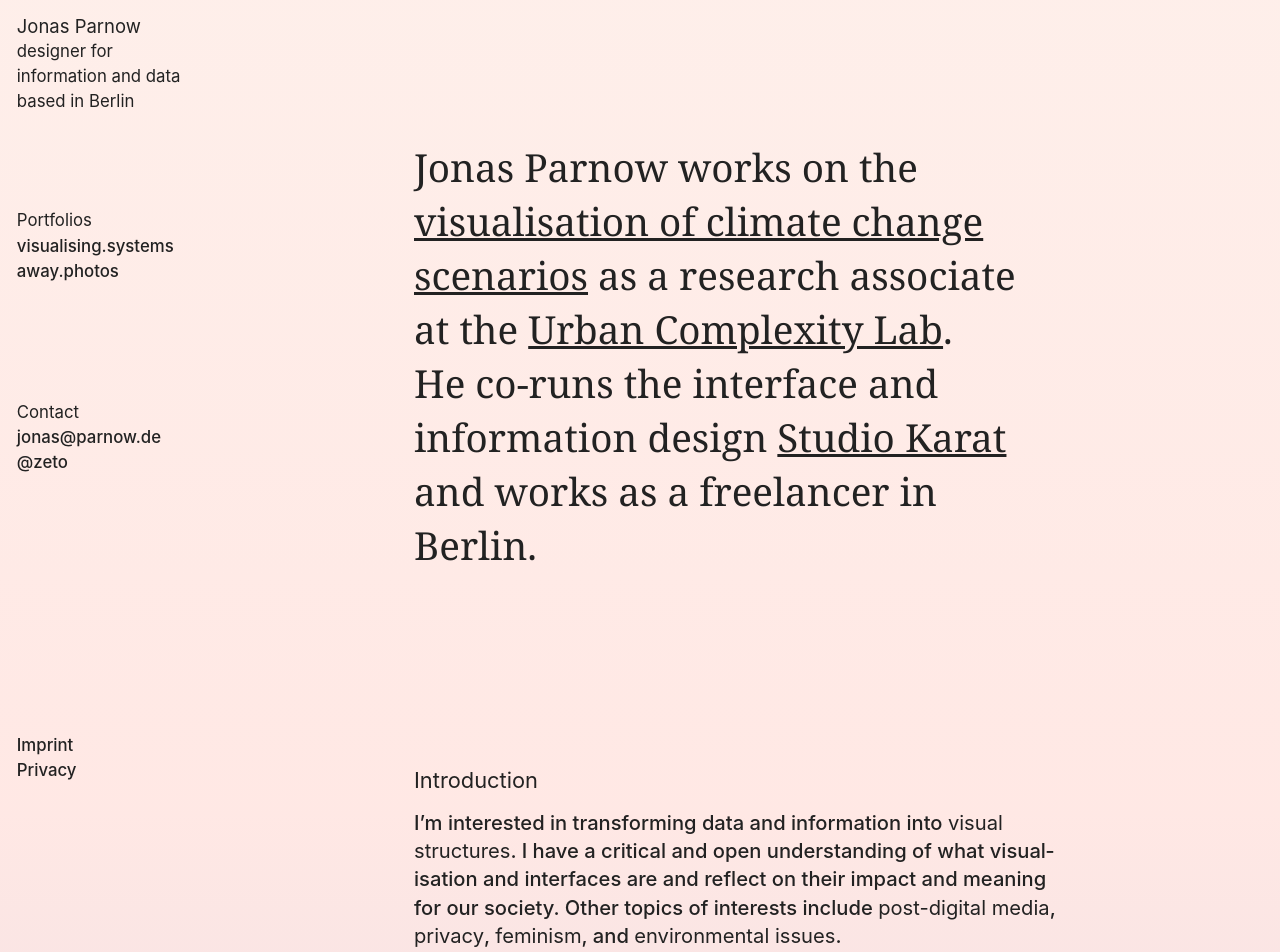
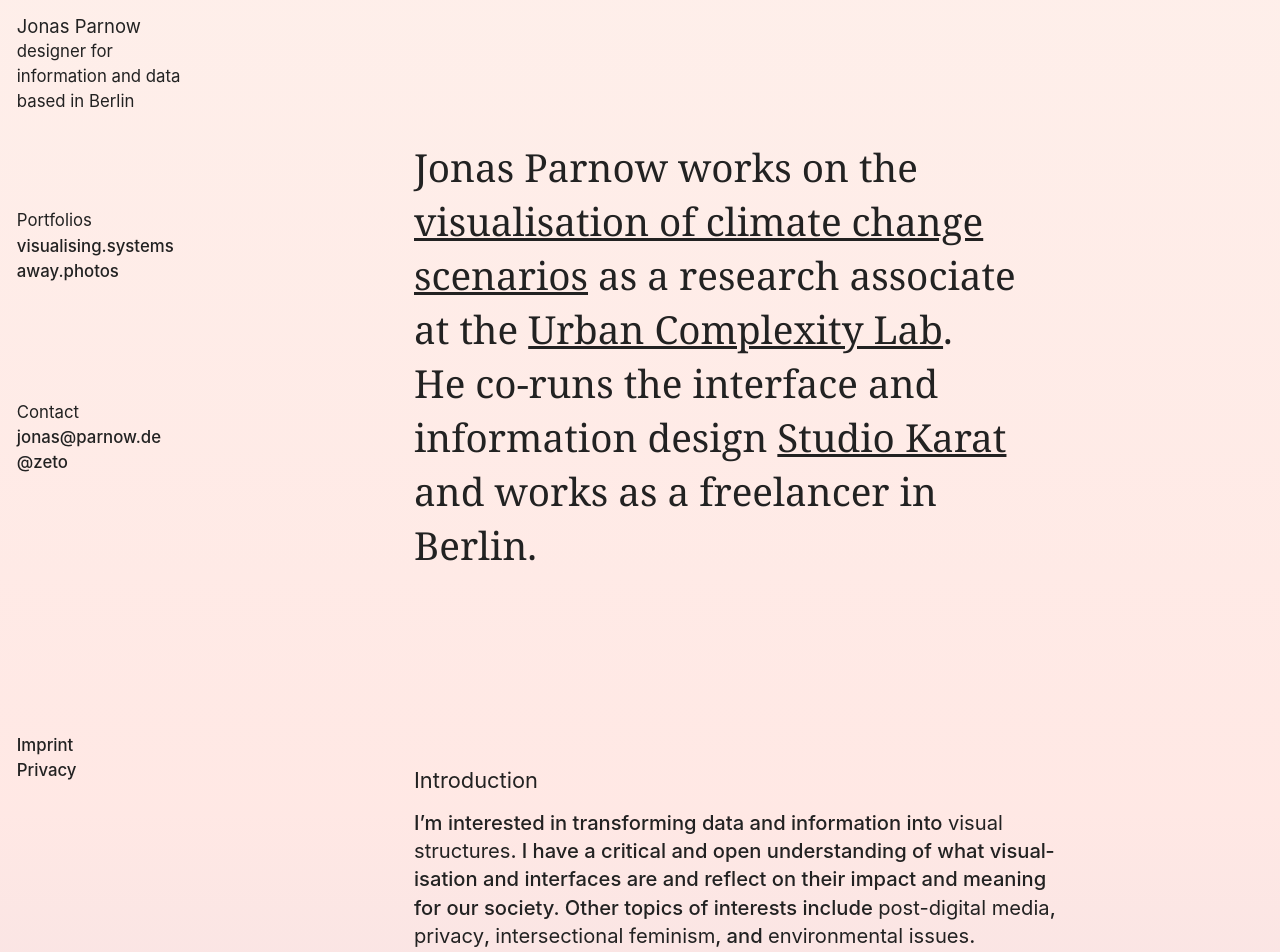
Before and after one commit to kimalbrecht/jonasparnow.com, a Nuxt app: page / in a window 1280 px wide. Shown: the top 952 px of the page. Built offline with nearby package versions, Linux system fonts and the light colour scheme; a web font is replaced by a local one.

Commit message:
feminism → intersectional feminism

```diff
--- a/pages/index.vue
+++ b/pages/index.vue
@@ -16,9 +16,9 @@
     </section>
     <section v-else>
       <h4>Introduction</h4>
-      <p>I’m interested in trans­­forming data and in&shy;for&shy;ma&shy;tion into <em>visual struc­tures</em>. I have a critical and open under­standing of what vi&shy;su&shy;al&shy;isa&shy;tion and inter&shy;faces are and reflect on their impact and meaning for our society. Other topics of interests include <em>post-digital media</em>, <em>privacy</em>, <em>feminism</em>, and <em>en&shy;vi&shy;ron&shy;men&shy;tal issues</em>.</p>
+      <p>I’m interested in trans&shy;forming data and in&shy;for&shy;ma&shy;tion into <em>visual struc&shy;tures</em>. I have a critical and open under&shy;standing of what vi&shy;su&shy;al&shy;isa&shy;tion and inter&shy;faces are and reflect on their impact and meaning for our society. Other topics of interests include <em>post-digital media</em>, <em>privacy</em>, <em>inter&shy;sectional feminism</em>, and <em>en&shy;vi&shy;ron&shy;men&shy;tal issues</em>.</p>
       <p>I prefer to work for organisations, foundations, universities, journalists, and activists with open source licenses. I also give talks and teach at universities. In Berlin, I co-organise the <a href="https://datavis.berlin">DataVis Meetup</a>.</p>
-      <p>I feel comfortable with common front-end, some back-end programming languages and a good range of graphic appli­cations. Most of my vi&shy;su&shy;al&shy;isa&shy;tions emerge from the combination of diverse tools ranging from data collection and analysis to custom vi&shy;su&shy;al&shy;isa&shy;tion.</p>
+      <p>I feel comfortable with common front-end, some back-end programming languages and a good range of graphic appli&shy;cations. Most of my vi&shy;su&shy;al&shy;isa&shy;tions emerge from the combination of diverse tools ranging from data collection and analysis to custom vi&shy;su&shy;al&shy;isa&shy;tion.</p>
       <p>My private life is naturally influenced by my work and vice versa. Therefore, I am interested in all kinds of <em>design</em>, <em>culture</em> and <em>technology</em>, especially how we can use these tools to create a diverse, equal and fair world.</p>
       <p>Even though I had been working for some clients as a photographer I’m no longer taking photographs professionally. Nowadays, photography implies a break and recreation for me. Seeing the beauty of diversity, capturing moments that I shared with people or turning the camera down to hear the stories of the people surrounding me is all part of this journey.</p>
     </section>
```
